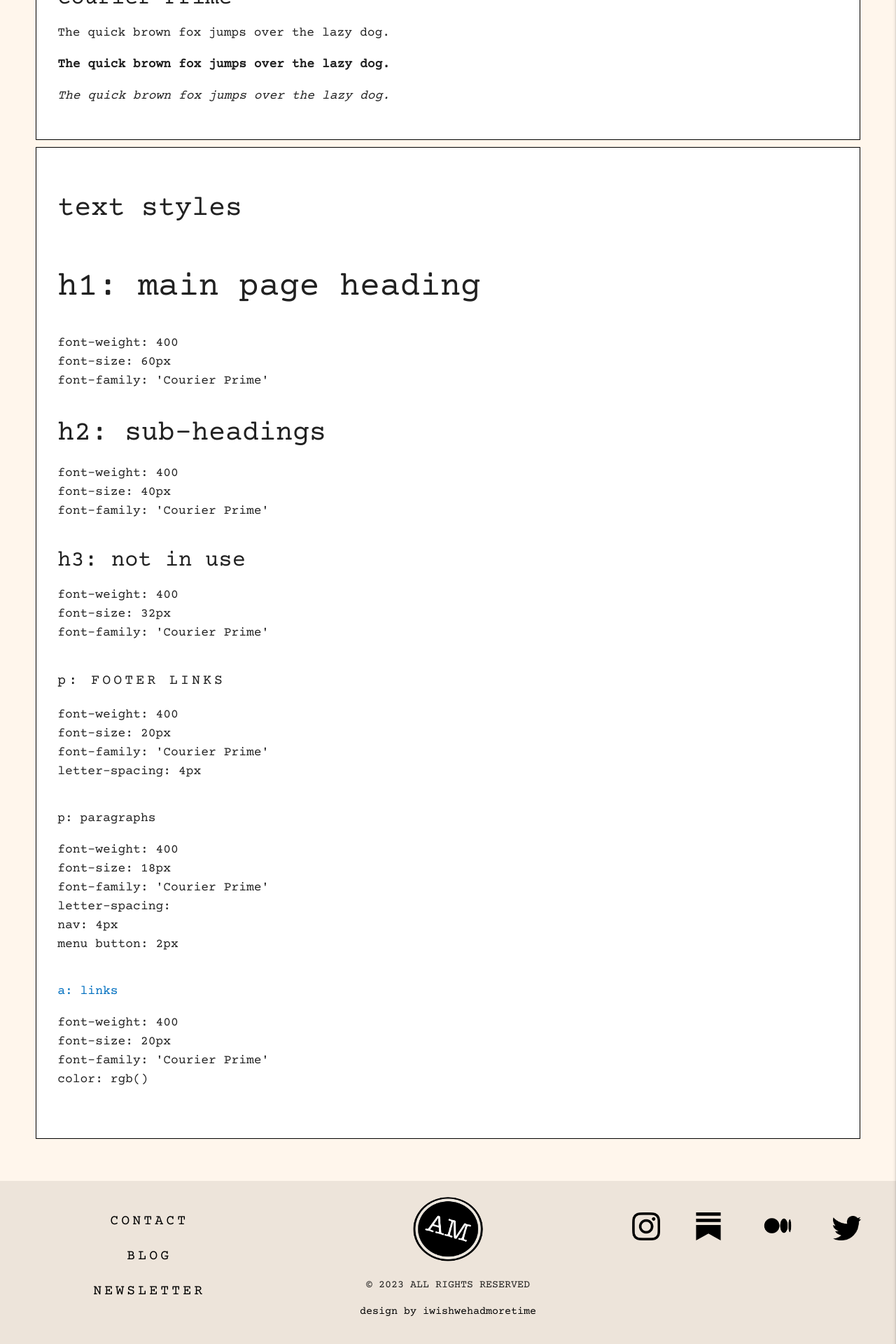
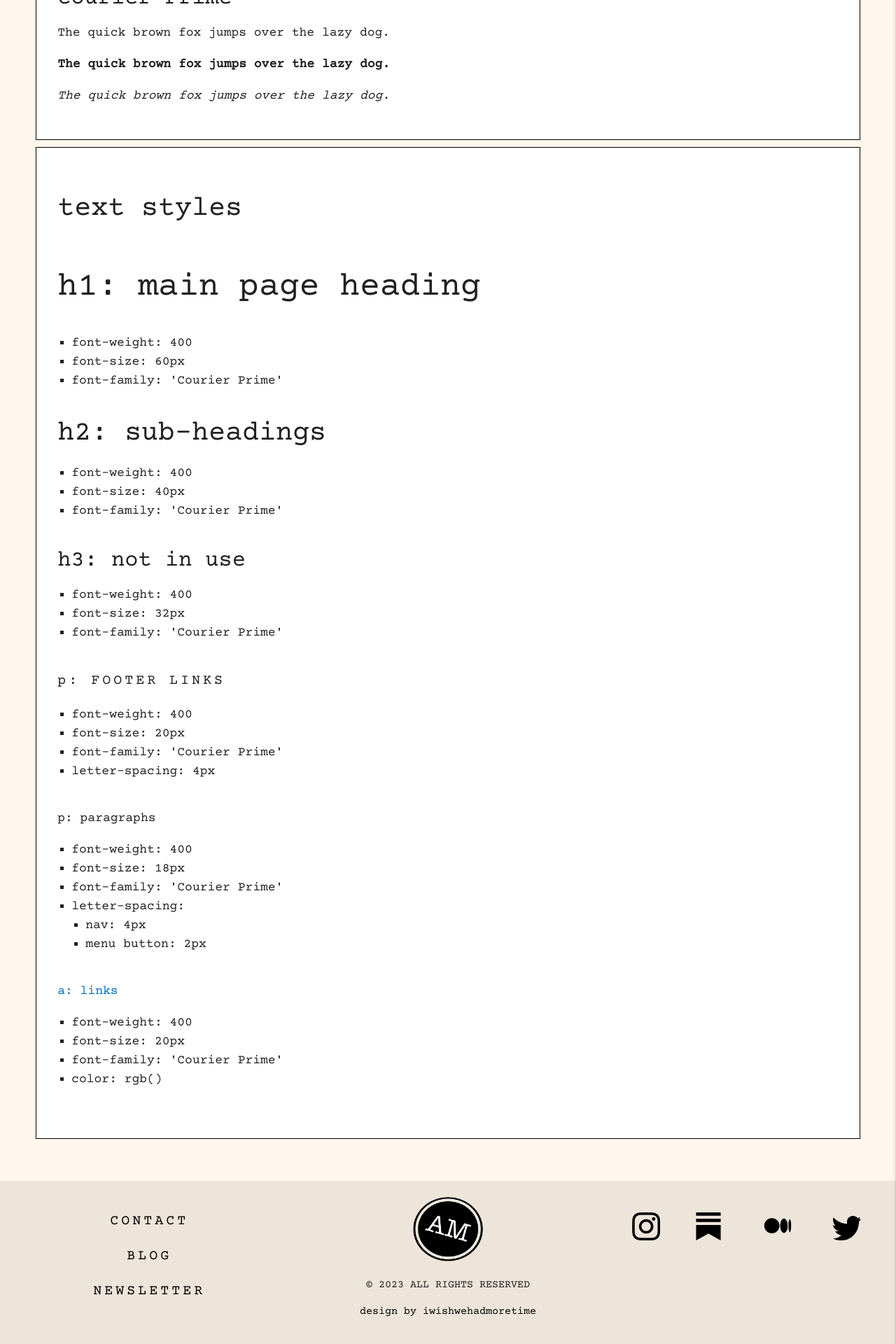
Before and after one commit to khiciste/apologetic_millennial, a Jekyll site: the page built from style_guide.html, in a window 1280 px wide. Shown: the part 1087-3007 px from the top of the page at 70% size. Built offline with Jekyll 4.4.1, drawn with Linux system fonts in a browser that asks for light colours; some web fonts are replaced.

Commit message:
li square bullets

```diff
--- a/styles/style.css
+++ b/styles/style.css
@@ -397,6 +397,14 @@ main p a:hover {
   font-weight: bold;
 }
 
+main ul {
+  margin-left: 20px;
+}
+
+main ul>li {
+  list-style: square !important;
+}
+
 main li {
   font-size: 18px;
 }
```
